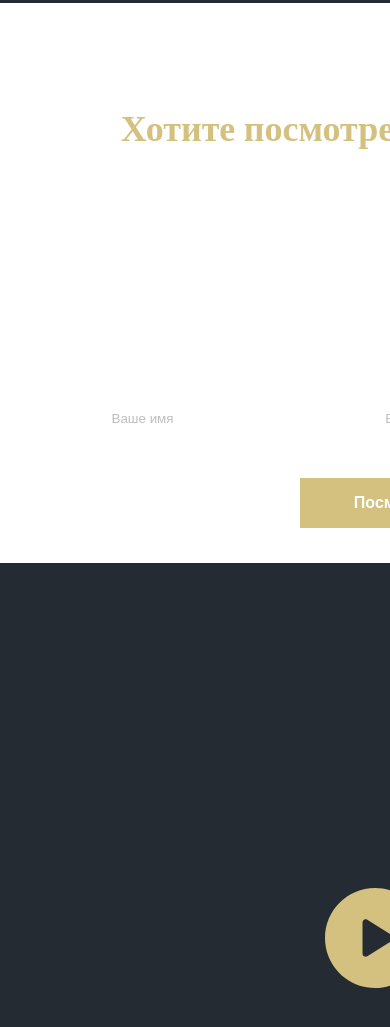
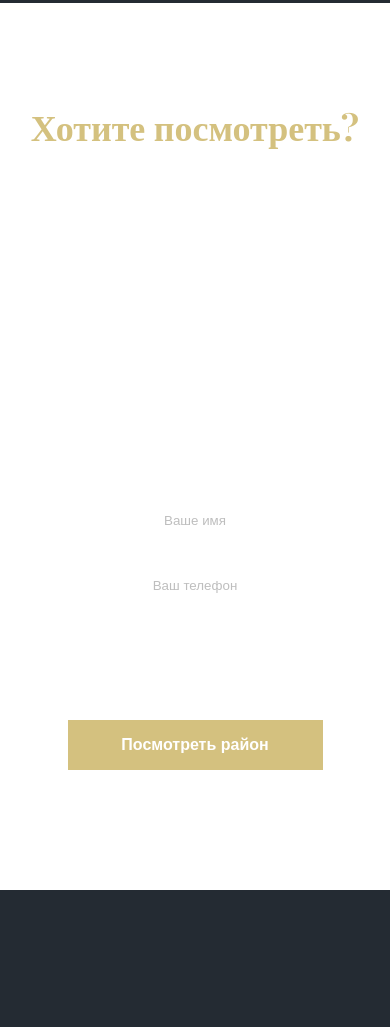
Before and after one commit to vlad1907/HouseVOP, a plain HTML site: page index.html in a window 390 px wide. Shown: the part 3111-4138 px from the top of the page. Drawn offline with nearby package versions, Linux system fonts and the light colour scheme.

Commit message:
Update style.css

```diff
--- a/style.css
+++ b/style.css
@@ -351,16 +351,30 @@
 .page__form {
     background: center no-repeat url(/assets/images/form-bg.jpg);
     background-size: cover;
-    height: 560px;
+}
+.form__title {
+    font-family: Playfair Display;
+    font-weight: 700;
+    font-size: 36px;
+    line-height: 133%;
+    color: #D4C17F;
+    padding-top: 180px;
+    padding-bottom: 50px;
 }
 .form__column {
     display: flex;
     justify-content: space-between;
-    /* padding-bottom: 120px; */
+    padding-bottom: 120px;
 }
 .form__left {
     display: flex;
     align-items: center;
+}
+.form__left__text {
+    max-width: 535px;
+    margin-bottom: 0;
+    font-size: 16px;
+    line-height: 150%;
 }
 .form__right__top {
     display: flex;
@@ -381,22 +395,6 @@
 .form__right__top > input:first-child {
     margin-right: 30px;
   }
-.form__title {
-    font-family: Playfair Display;
-    font-weight: 700;
-    font-size: 36px;
-    line-height: 133%;
-    color: #D4C17F;
-    padding-top: 180px;
-    padding-bottom: 50px;
-}
-.form__left__text {
-    max-width: 535px;
-    margin-bottom: 0;
-    font-size: 16px;
-    line-height: 150%;
-
-}
 .input {
     width: 255px;
     height: 50px;
@@ -409,7 +407,7 @@
 input::placeholder {
     color: #BEBEBE;
 }
-.form__items__text {
+/* .form__items__text {
     width: 255px;
     height: 28px;
     text-align: center;
@@ -417,7 +415,7 @@
     line-height: 123%;
     margin-top: 40px;
 
-}
+} */
 .btn {
     width: 255px;
     height: 50px;
@@ -442,7 +440,7 @@
         justify-content: center;
         padding-top: 100px;
     }
-    .form__text {
+    .form__left__text {
         margin-bottom: 30px;
     }
     .form__column {
@@ -452,6 +450,24 @@
         display: flex;
         flex-direction: column;
     }
+}
+@media (max-width: 570px) {
+    .form__right__top {
+        flex-direction: column;
+      }
+
+    .form__right__bottom {
+        flex-direction: column;
+      }
+
+    .form__right__top > input:first-child {
+        margin-bottom: 15px;
+        margin-right: 0;
+      }
+
+    .form__right__text {
+        margin-bottom: 30px;
+      }
 }
 /* ---------------------- VIDEO ------------------------------------------------------------------ */
 .page__video {
```
